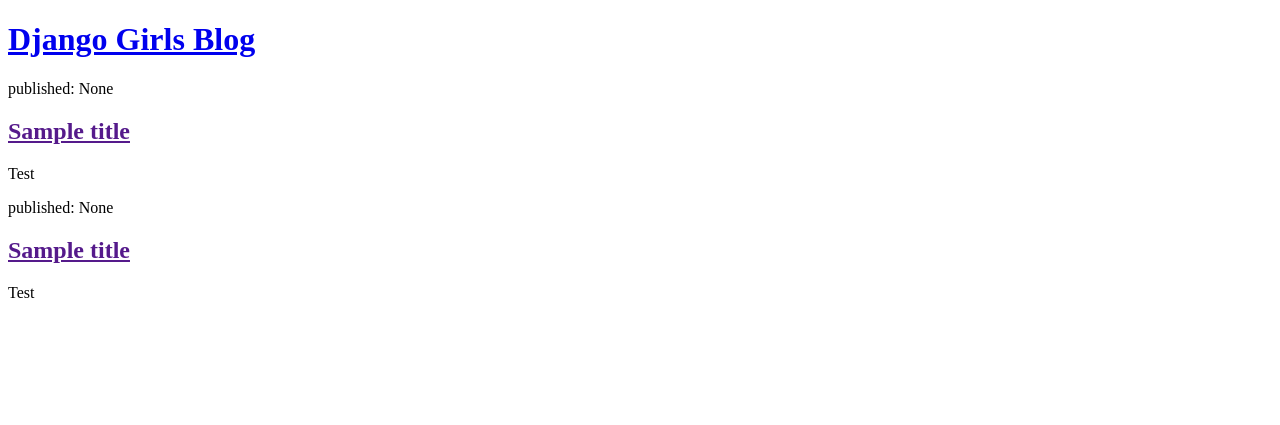
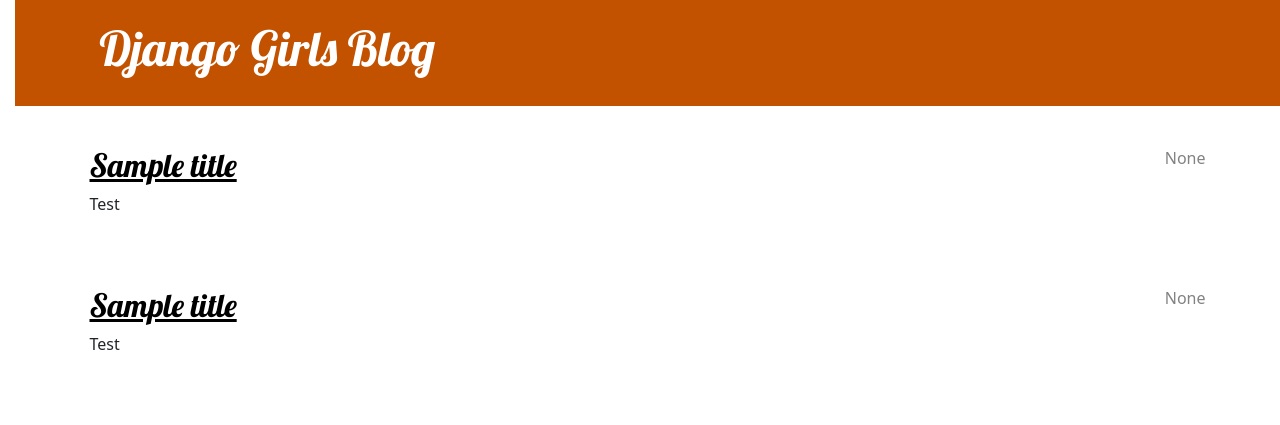
Before and after one commit to samdev652/Django-Blog-App, a Django app: template blog/templates/blog/post_list.html in a window 1280 px wide. Shown: the top 425 px of the page. Run offline with Django 5.2, Linux system fonts and the light colour scheme; the template is opened without the code that fills it: values that come from a table or form of the project are taken from there, others are empty; data comes from the database, SQL or seed files in the repository.

Commit message:
added styling to the template

```diff
--- /dev/null
+++ b/blog/static/css/blog.css
@@ -0,0 +1,81 @@
+h1 a,
+h2 a {
+  color: #c25100;
+  font-family: "Lobster";
+}
+
+body {
+  padding-left: 15px;
+}
+
+.page-header {
+  background-color: #c25100;
+  margin-top: 0;
+  margin-bottom: 40px;
+  padding: 20px 20px 20px 40px;
+}
+
+.page-header h1,
+.page-header h1 a,
+.page-header h1 a:visited,
+.page-header h1 a:active {
+  color: #ffffff;
+  font-size: 36pt;
+  text-decoration: none;
+}
+
+h1,
+h2,
+h3,
+h4 {
+  font-family: "Lobster", cursive;
+}
+
+.date {
+  color: #828282;
+}
+
+.save {
+  float: right;
+}
+
+.post-form textarea,
+.post-form input {
+  width: 100%;
+}
+
+.top-menu,
+.top-menu:hover,
+.top-menu:visited {
+  color: #ffffff;
+  float: right;
+  font-size: 26pt;
+  margin-right: 20px;
+}
+
+.post {
+  margin-bottom: 70px;
+}
+
+.post h2 a,
+.post h2 a:visited {
+  color: #000000;
+}
+
+.post > .date,
+.post > .actions {
+  float: right;
+}
+
+.btn-secondary,
+.btn-secondary:visited {
+  color: #c25100;
+  background: none;
+  border-color: #c25100;
+  margin-left: 15px;
+}
+
+.btn-secondary:hover {
+  color: #ffffff;
+  background-color: #c25100;
+}
--- a/blog/templates/blog/post_list.html
+++ b/blog/templates/blog/post_list.html
@@ -1,21 +1,39 @@
+{% load static %}
 <!doctype html>
-<html lang="en">
+<html>
   <head>
-    <meta charset="utf-8" />
-    <meta name="viewport" content="width=device-width, initial-scale=1" />
     <title>Django Girls blog</title>
+    <link
+      rel="stylesheet"
+      href="https://cdn.jsdelivr.net/npm/bootstrap@5.3.3/dist/css/bootstrap.min.css"
+      integrity="sha384-QWTKZyjpPEjISv5WaRU9OFeRpok6YctnYmDr5pNlyT2bRjXh0JMhjY6hW+ALEwIH"
+      crossorigin="anonymous"
+    />
+    <link rel="stylesheet" href="{% static 'css/blog.css' %}" />
+    <link
+      rel="stylesheet"
+      href="https://fonts.googleapis.com/css?family=Lobster&subset=latin,latin-ext"
+    />
   </head>
-  <body>
-    <header>
+   <header class="page-header">
+          <div class="container">
               <h1><a href="/">Django Girls Blog</a></h1>
+          </div>
         </header>
-
+  <main class="container">
+    <div class="row">
+        <div class="col">
             {% for post in posts %}
-    <article>
-      <time>published: {{ post.published_date }}</time>
+                <article class="post">
+                    <time class="date">
+                        {{ post.published_date }}
+                    </time>
                     <h2><a href="">{{ post.title }}</a></h2>
                     <p>{{ post.text|linebreaksbr }}</p>
                 </article>
             {% endfor %}
+        </div>
+    </div>
+</main>
   </body>
 </html>
--- a/mysite/settings.py
+++ b/mysite/settings.py
@@ -116,6 +116,7 @@ USE_TZ = True
 # https://docs.djangoproject.com/en/5.2/howto/static-files/
 
 STATIC_URL = 'static/'
+STATIC_ROOT = BASE_DIR / 'staticfiles'
 
 # Default primary key field type
 # https://docs.djangoproject.com/en/5.2/ref/settings/#default-auto-field
```
Lines whose indentation alone changed are shown as unchanged.
